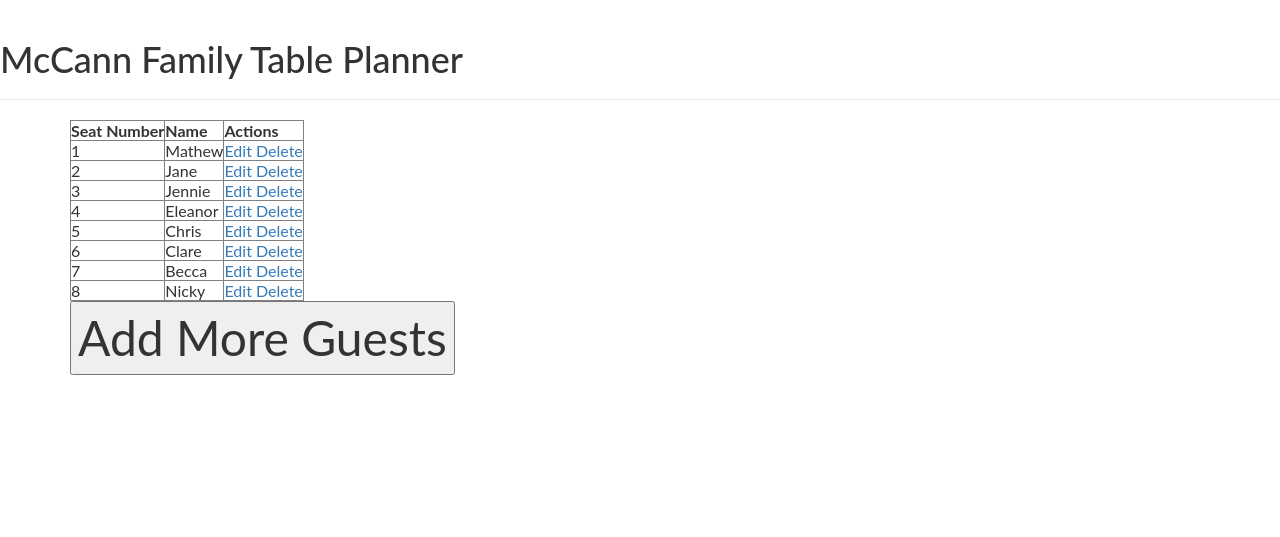
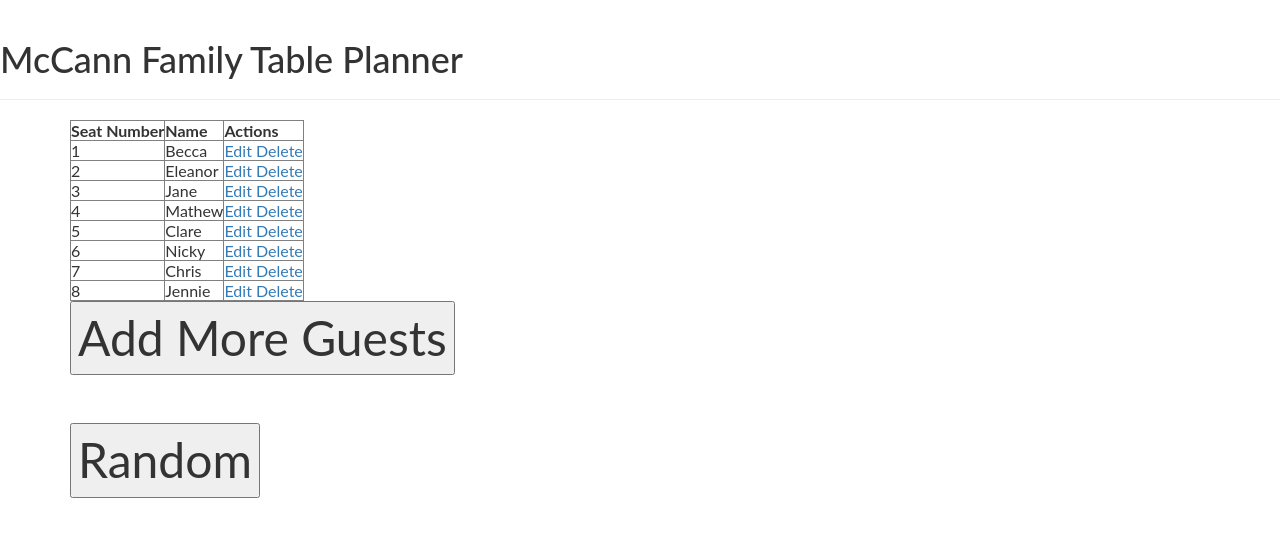
Before and after one commit to Katy600/table-planner, a Django app: page / in a window 1280 px wide. Shown: the top 537 px of the page. Run offline with Django 3.2, Linux system fonts and the light colour scheme; data comes from the database, SQL or seed files in the repository; both versions use the stored data as it was after the commit; some libraries are stand-ins or nearby versions.

Commit message:
Create a random button that changes the order of the guests

```diff
--- a/table/templates/table/table_plan.html
+++ b/table/templates/table/table_plan.html
@@ -1,8 +1,6 @@
 {% extends 'table/base.html' %}
 
 {% block content %}
-
-
   <table border="1" class="table-font">
     <thread>
       <tr>
@@ -21,10 +19,11 @@
         {% endfor %}
     </tbody>
   </table>
-
-
   <form action="/create-new-guest/">
     <input type="submit" value="Add More Guests">
   </form>
 
+   <form action="/">
+    <input type="submit" value="Random">
+  </form>
 {% endblock %}
--- a/table/views.py
+++ b/table/views.py
@@ -14,7 +14,7 @@ from django.shortcuts import render, redirect, get_object_or_404
 from django.views.generic import TemplateView,ListView
 
 def view_guest_list(request):
-  guestlist = GuestList.objects.all()
+  guestlist = GuestList.objects.order_by('?')
   return TemplateResponse(request, 'table_plan.html', {'guestlist': guestlist})
 
 def search_guests(request):
```
Also changed, not shown: db.sqlite3.
